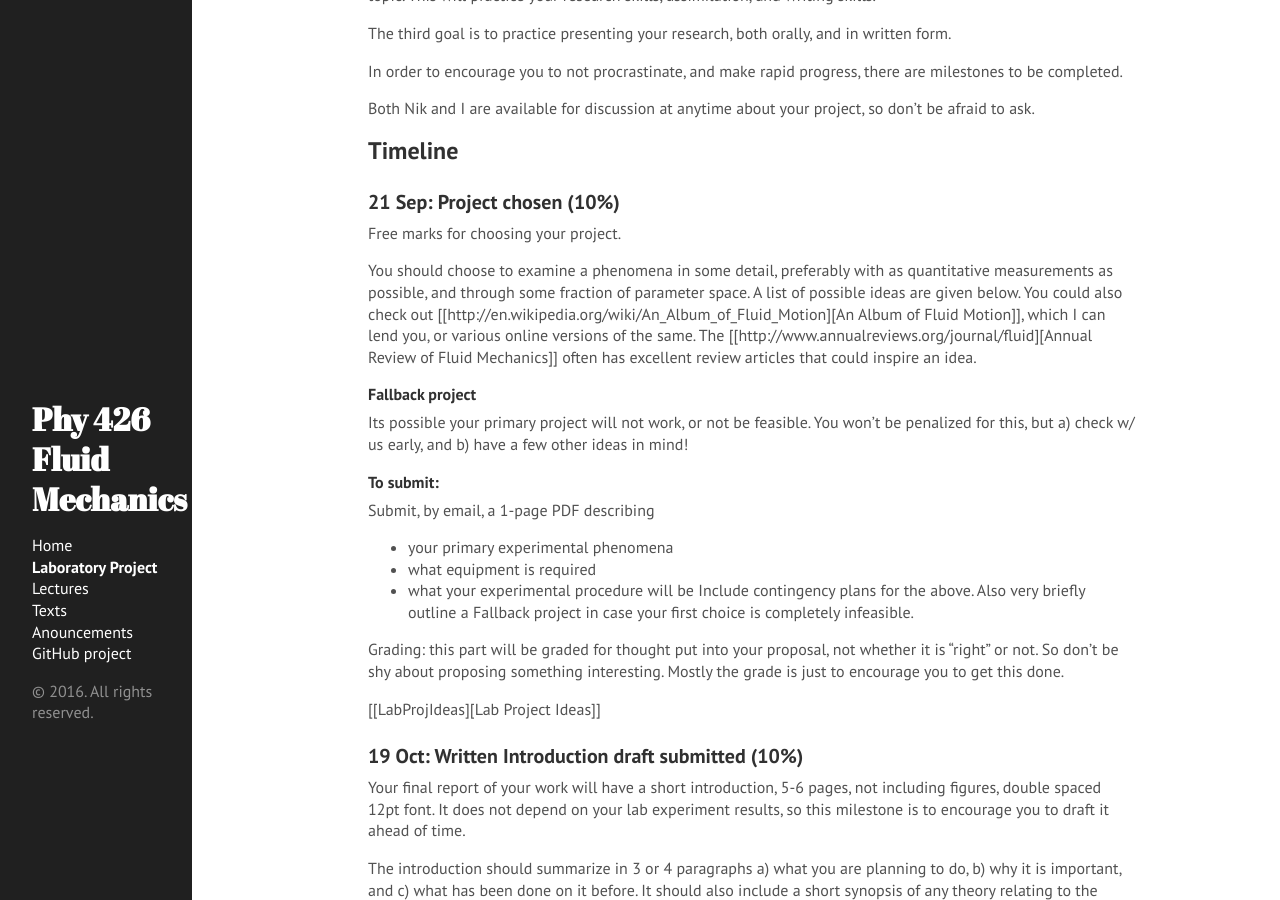
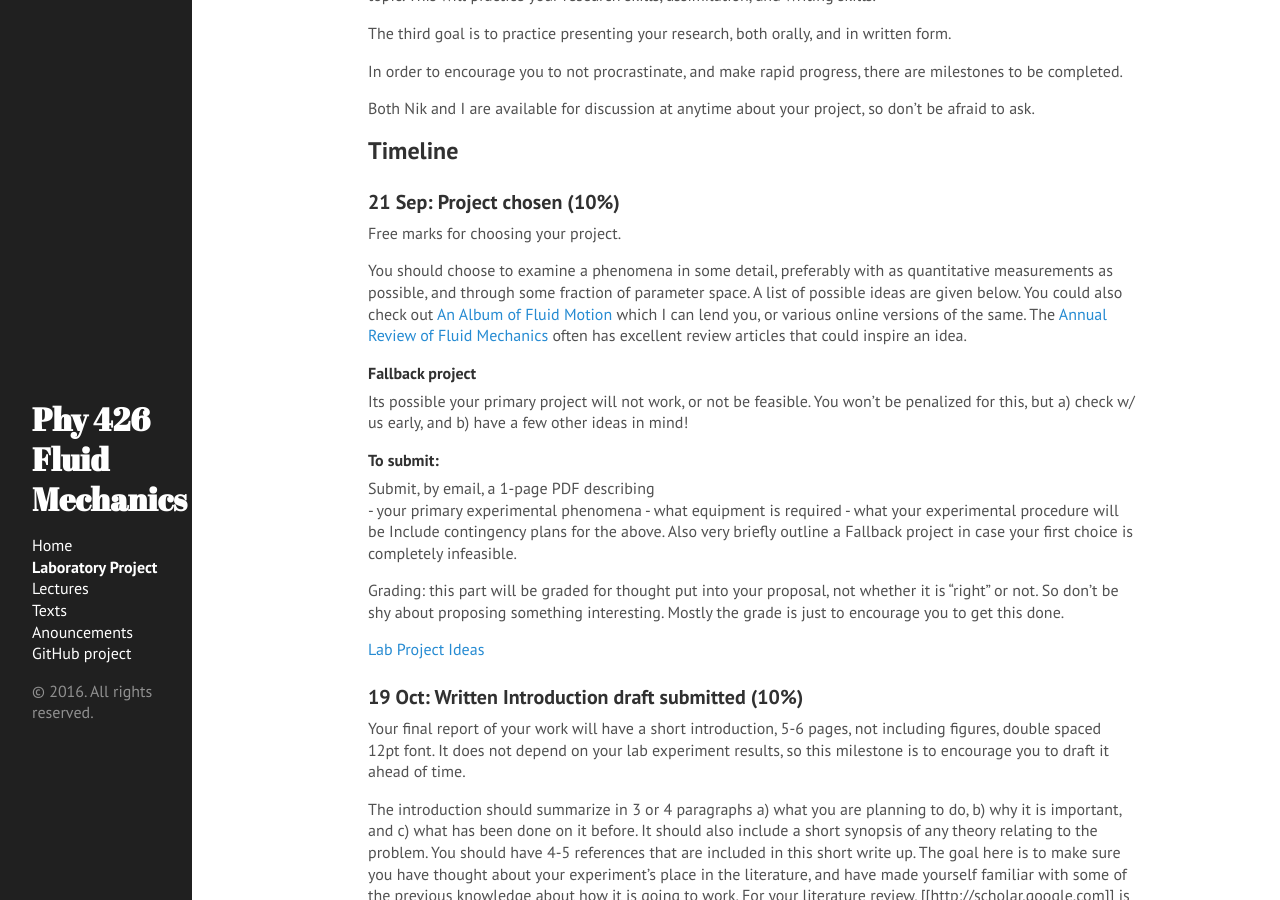
Before and after one commit to jklymak/Phy426, a Jekyll site: the page built from docs/LabProject.md, in a window 1280 px wide and 900 px high, scrolled down 283 px. Built offline with Jekyll 4.4.1, drawn with Linux system fonts in a browser that asks for light colours; some of the changed lines change nothing that is shown.

Commit message:
Format Project

```diff
--- a/docs/LabProject.md
+++ b/docs/LabProject.md
@@ -38,9 +38,10 @@ You should choose to examine a phenomena in some detail, preferably
 with as quantitative measurements as possible, and through some
 fraction of parameter space.  A list of possible ideas are given
 below.  You could also check out
-[[http://en.wikipedia.org/wiki/An_Album_of_Fluid_Motion][An Album of Fluid Motion]], which I can lend you, or various online
+[An Album of Fluid Motion](http://en.wikipedia.org/wiki/An_Album_of_Fluid_Motion)
+which I can lend you, or various online
 versions of the same.  The
-[[http://www.annualreviews.org/journal/fluid][Annual Review of Fluid Mechanics]] often has excellent review articles
+[Annual Review of Fluid Mechanics](http://www.annualreviews.org/journal/fluid) often has excellent review articles
 that could inspire an idea.
 
 #### Fallback project
@@ -52,9 +53,9 @@ a few other ideas in mind!
 #### To submit:
 
 Submit, by email, a 1-page PDF describing
-  - your primary experimental phenomena
-  - what equipment is required
-  - what your experimental procedure will be
+    - your primary experimental phenomena
+    - what equipment is required
+    - what your experimental procedure will be
 Include contingency plans for the above.  Also very briefly outline a
 Fallback project in case your first choice is completely infeasible.
 
@@ -63,7 +64,7 @@ not whether it is "right" or not.  So don't be shy about proposing
 something interesting.  Mostly the grade is just to encourage you to
 get this done.
 
-[[LabProjIdeas][Lab Project Ideas]]
+[Lab Project Ideas](LabProjIdeas)
 
 
 ### 19 Oct: Written Introduction draft submitted (10%)
@@ -110,12 +111,14 @@ much or b) you need to cut to the chase in your discussion.
 ##### 7 Procedures
    - Explains in enough detail that it could be reproduced what you
      did to make your experiment work.  Diagrams are helpful.
+
 ##### 13 Results and analysis
    - Shows the results as completely as practical.
    - Summarize results in terms of non-dimensional parameters if you
      can.
    - This grade includes how good your presentation is, so spend some
      effort making this clear and looking good.
+
 ##### 10 Conclusions and Discussion
    - Summarize what you learned.  Make sure you know the difference
      between "Results" or "Conclusions" and "Discussion".  If you
```
